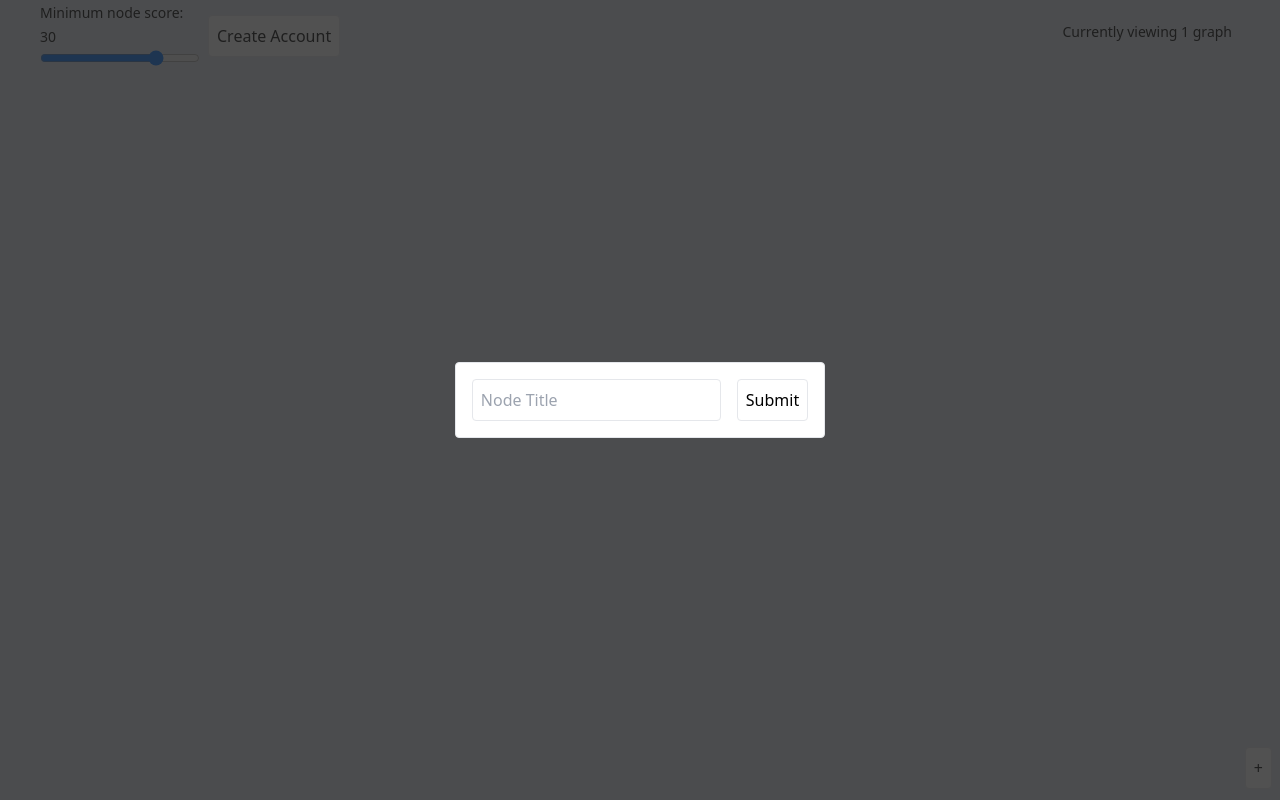
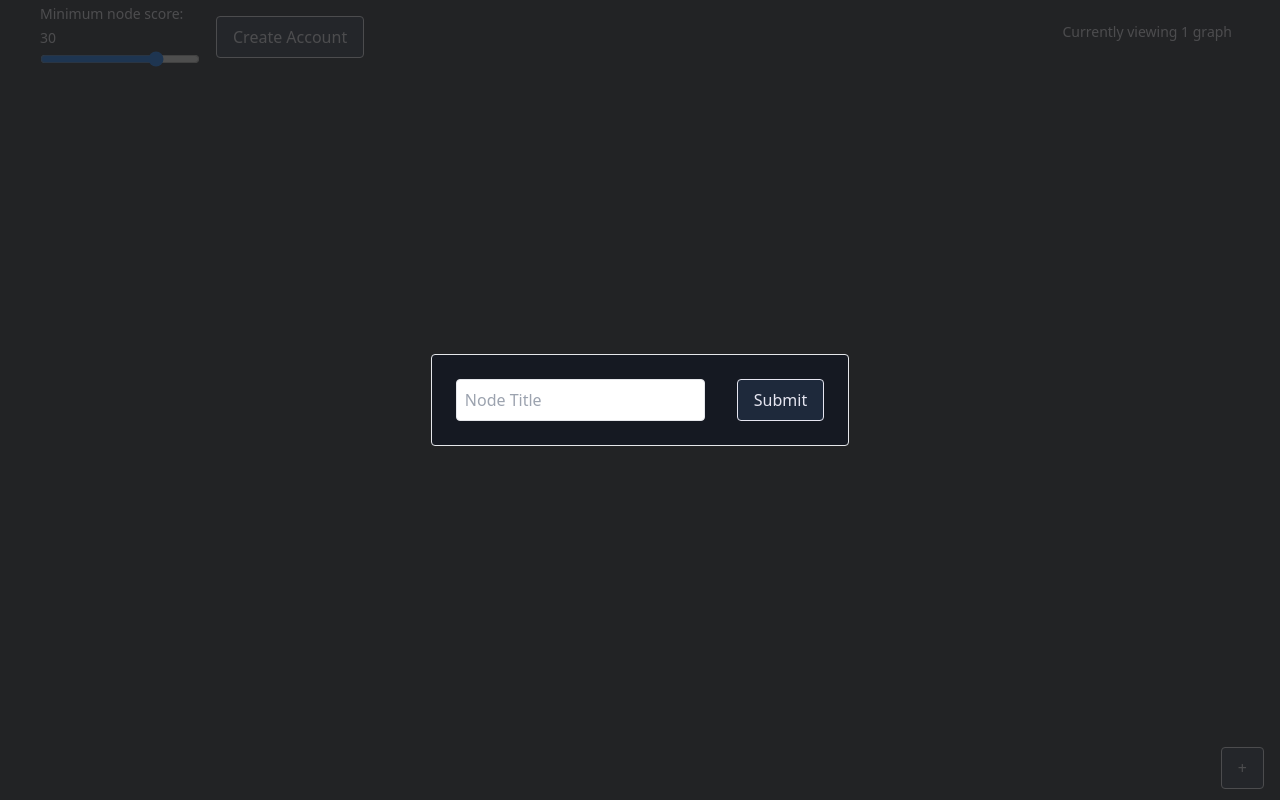
Before and after one commit to andrewchen0028/freeschool, a React (Create React App) app in the folder packages/frontend/: page /1/createNode in a window 1280 px wide. Built offline with nearby package versions, Linux system fonts and the light colour scheme; no server answers.

Commit message:
begin styling overhaul to dark theme

```diff
--- a/packages/frontend/src/colors.ts
+++ b/packages/frontend/src/colors.ts
@@ -1,4 +1,9 @@
 const colors = {
+  // Theme colors
+  blackDenim: '#151922',
+  nearWhite: '#e6e6f1',
+  // All colors
+  transparent: '#00000000',
   black: '#000',
   white: '#fff',
   slate: {
--- a/packages/frontend/src/components/Cards.tsx
+++ b/packages/frontend/src/components/Cards.tsx
@@ -66,7 +66,6 @@ export function Card({ item, type }: { item: Resource | Node, type: string }) {
   const loadComments = useCallback(() => {
     if (focusNodeTitle && type === "resource") {
       axios.get(`${url}/${focusNodeTitle}/${item.id}/comments`).then((response) => {
-        console.log("Response: ", response);
         // Map comment ids to comment data
         const comments = new Map<number, FrontendResourceComment>();
         for (const comment of response.data) {
--- a/packages/frontend/src/components/Graph.tsx
+++ b/packages/frontend/src/components/Graph.tsx
@@ -32,9 +32,10 @@ export default function Graph() {
   useEffect(function initializeGraphRef() {
     graphRef.current = ForceGraph()
       (document.getElementById("graph") as HTMLElement)
-      .linkDirectionalArrowLength(4.0)
+      .linkDirectionalArrowLength(3.0)
       .linkDirectionalArrowRelPos(0.5)
-      .backgroundColor(colors.slate[200]);
+      .linkAutoColorBy(() => colors.white)
+      .backgroundColor(colors.blackDenim);
     axios.get(`${url}/${superNodeTitle}`).then((res) => {
       switch (res.status) {
         case 200:
@@ -66,15 +67,17 @@ export default function Graph() {
       .nodeCanvasObject((nodeObject, ctx, globalScale) => {
         let node = nodeObject as Node;
         const fontSize = graphRef.current!.zoom() * 4 / globalScale;
-        const bckgColor = colors.white;
-        const ringColor = colors.neutral[node === hover ? 400 : 300];
-        node.__bckgRadius = 2 + ctx.measureText(node.title).width / 2;
-        paintRing(node, ringColor, ctx, node.__bckgRadius + 0.4);
+        const bckgColor = colors.slate[700];
+        ctx.shadowColor = colors.nearWhite;
+        ctx.shadowBlur = 20;
+        node.__bckgRadius = Math.max(ctx.measureText(node.title).width / 2 + 2, 12);
         paintRing(node, bckgColor, ctx, node.__bckgRadius);
         ctx.font = `${fontSize}px Sans-Serif`;
         ctx.textAlign = "center";
         ctx.textBaseline = "middle";
-        ctx.fillStyle = colors.orange[600];
+        ctx.fillStyle = colors.nearWhite;
+        ctx.shadowBlur = 0;
+        ctx.shadowColor = colors.nearWhite;
         ctx.fillText(node.title, node.x!, node.y!);
       })
       .onNodeHover((nodeObject) => { setHover(nodeObject); })
@@ -86,7 +89,7 @@ export default function Graph() {
   }, [graphRef, graphData]);
 
   return (
-    <div>
+    <div className="bg-black">
       <TopBar />
       <BottomBar />
       <div id="graph" className="h-screen w-screen" />
--- a/packages/frontend/src/components/NodeForm.tsx
+++ b/packages/frontend/src/components/NodeForm.tsx
@@ -45,7 +45,7 @@ export default function NodeForm() {
       className="absolute top-0 left-0 h-screen w-screen z-10
         flex items-center justify-center
         bg-neutral-800 bg-opacity-80">
-      <div className="card bg-white"
+      <div className="card bg-black-denim"
         onClick={(event) => { event.stopPropagation(); }}>
         {{
           409: <p className="text-red-500"
--- a/packages/frontend/src/components/NodeWindow.tsx
+++ b/packages/frontend/src/components/NodeWindow.tsx
@@ -89,7 +89,7 @@ export default function NodeWindow() {
   return (focusNodeTitle
     ? <div className="absolute top-0 left-0 h-screen w-screen z-10 flex">
       <NodeWindowSideBar />
-      <div className="w-3/5 bg-white overflow-y-scroll">
+      <div className="w-3/5 bg-black-denim overflow-y-scroll scrollbar">
         <NodeWindowHeader focusNodeTitle={focusNodeTitle} />
         <ItemListSelectors setItemType={setItemType} />
         {{
--- a/packages/frontend/src/index.css
+++ b/packages/frontend/src/index.css
@@ -10,14 +10,31 @@
   h5 { @apply text-lg }
   h6 { @apply text-base }
   p { @apply text-sm }
+  html { @apply text-near-white }
+
 }
 
 @layer components {
-  .card { @apply m-2 p-2 border rounded }
-  .button { @apply card p-2 bg-white hover:bg-neutral-100 active:bg-neutral-200 }
+  .card { @apply m-4 p-2 border rounded }
+  .button { @apply
+    card
+    py-2 px-4
+    border-near-white
+    bg-slate-800 hover:bg-slate-700 active:bg-slate-600
+  }
   .vote { @apply font-mono font-extrabold px-2
-    text-neutral-600 hover:bg-neutral-100 active:bg-neutral-200
+    text-neutral-600 hover:bg-slate-700 active:bg-slate-600
   }
   .upvote { @apply vote hover:text-orange-600 active:text-orange-600 }
   .downvote { @apply vote hover:text-blue-500 active:text-indigo-400 }
 }
+
+@layer utilities {
+  /* Scrollbar color */
+  .scrollbar::-webkit-scrollbar {
+    @apply w-6
+  }
+  .scrollbar::-webkit-scrollbar-thumb {
+    @apply bg-slate-800 rounded-xl
+  }
+}
--- a/packages/frontend/tailwind.config.js
+++ b/packages/frontend/tailwind.config.js
@@ -2,7 +2,19 @@
 module.exports = {
   content: ["./src/**/*.{js,jsx,ts,tsx}"],
   theme: {
-    extend: {},
+    extend: {
+      colors: {
+        // Theme colors
+        'black-denim': '#151922',
+        'transparent': '#00000000',
+        'near-white': '#e6e6f1',
+        'slate-800': '#1e293b',
+        'slate-700': '#334155',
+      },
+      dropShadow: {
+        'sm': '0 0 2px rgba(255, 255, 255, 255)'
+      }
+    },
   },
   plugins: [],
 }
```
Also changed, not shown: 1 other file (tests, documents, lock files or other folders).
